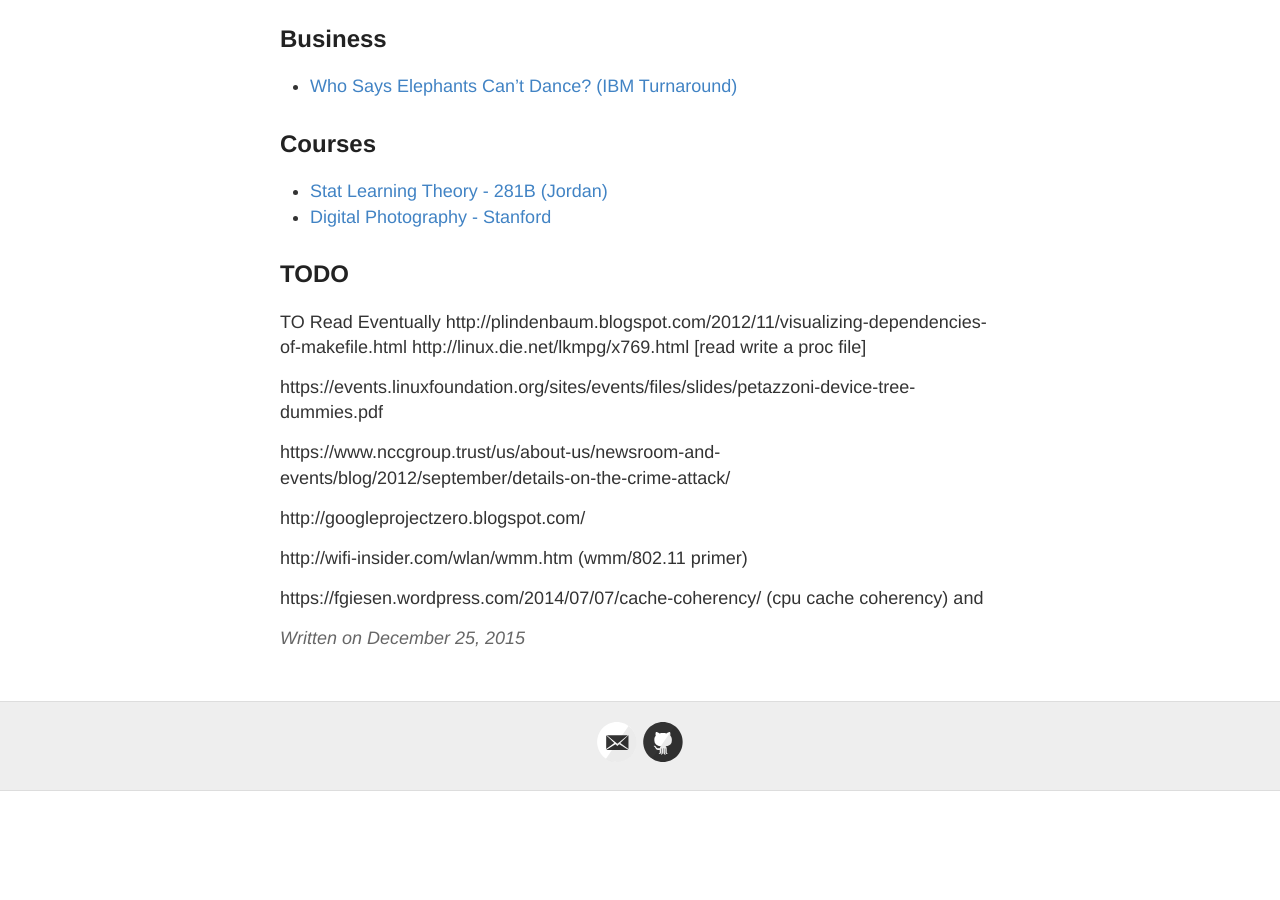
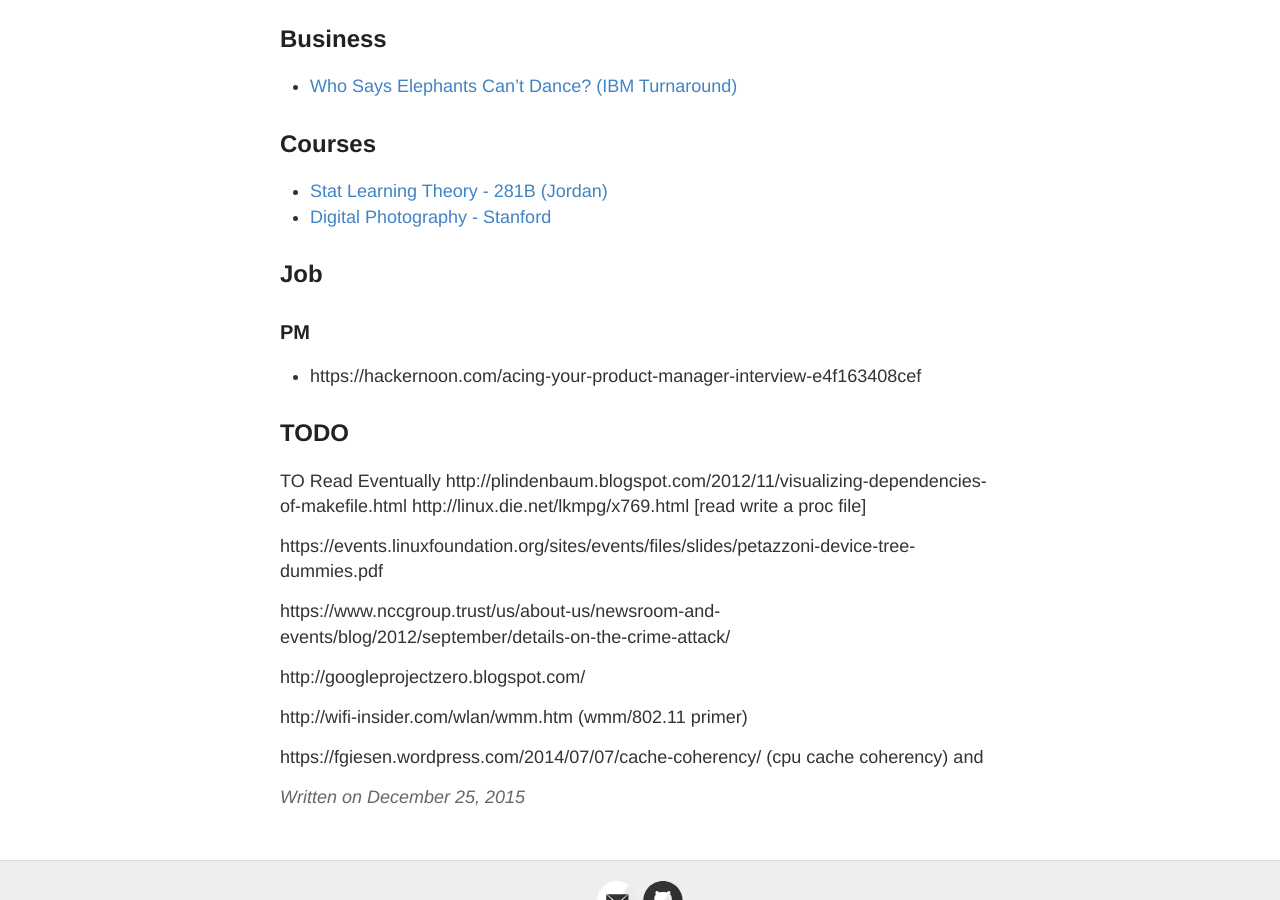
Before and after one commit to RONNCC/ronncc.github, a Jekyll site: the page built from _posts/2015-12-25-ReadingList.md, in a window 1280 px wide and 900 px high, scrolled down 6008 px. Built offline with Jekyll 4.4.1, drawn with Linux system fonts in a browser that asks for light colours; comment, search, counter and statistics services are not loaded; before the commit the page ends 6799 px from its top, so only the background shows below that.

Commit message:
Update 2015-12-25-ReadingList.md

```diff
--- a/_posts/2015-12-25-ReadingList.md
+++ b/_posts/2015-12-25-ReadingList.md
@@ -231,6 +231,11 @@ https://www.jyotirmoy.net/posts/2015-12-29-springer-openaccess.html
 - [Stat Learning Theory - 281B (Jordan)](http://people.eecs.berkeley.edu/~jordan/courses/281B-spring04/)
 - [Digital Photography - Stanford](https://sites.google.com/site/marclevoylectures/home)
 
+## Job
+
+### PM
+- https://hackernoon.com/acing-your-product-manager-interview-e4f163408cef
+
 ## TODO
 
 TO Read Eventually
```
